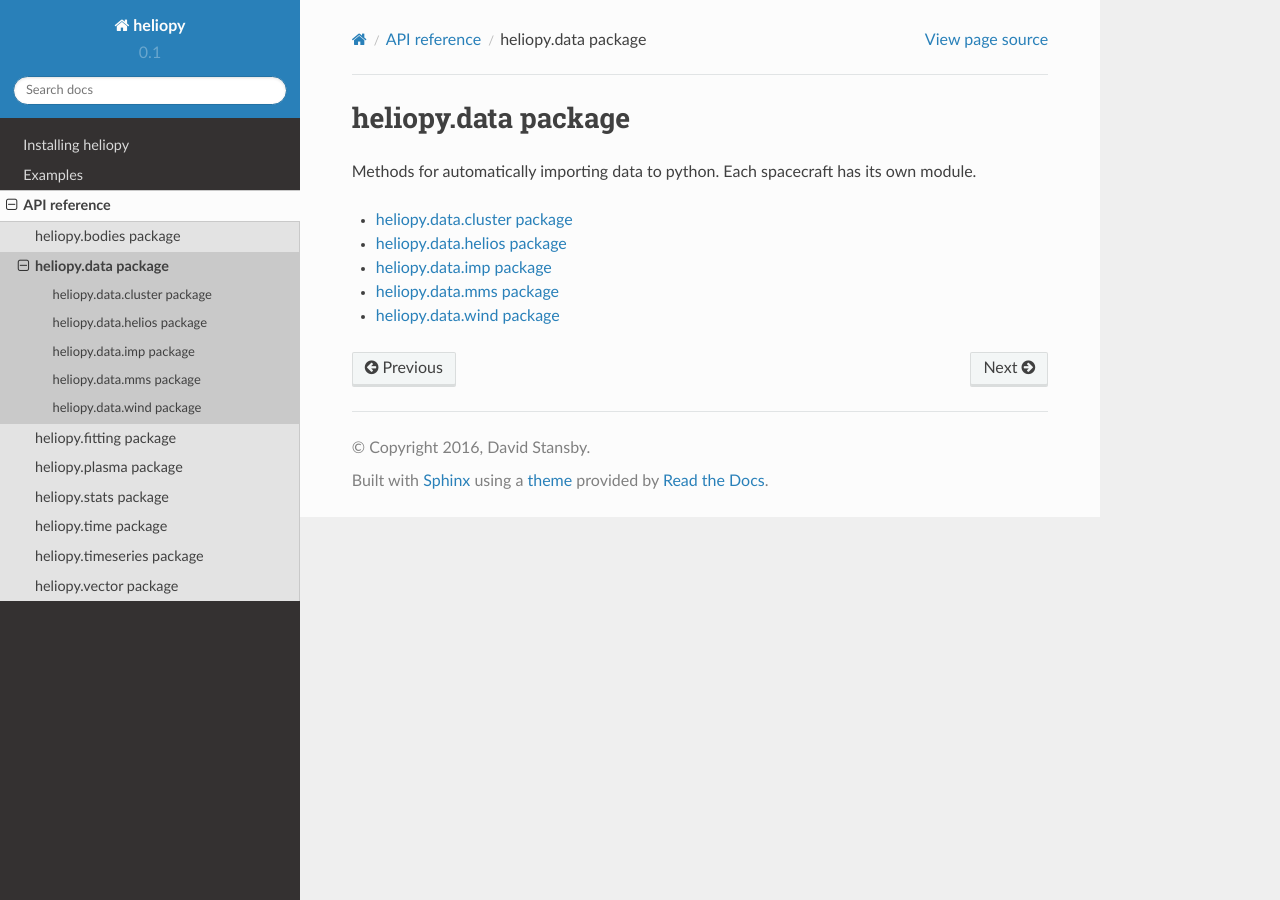
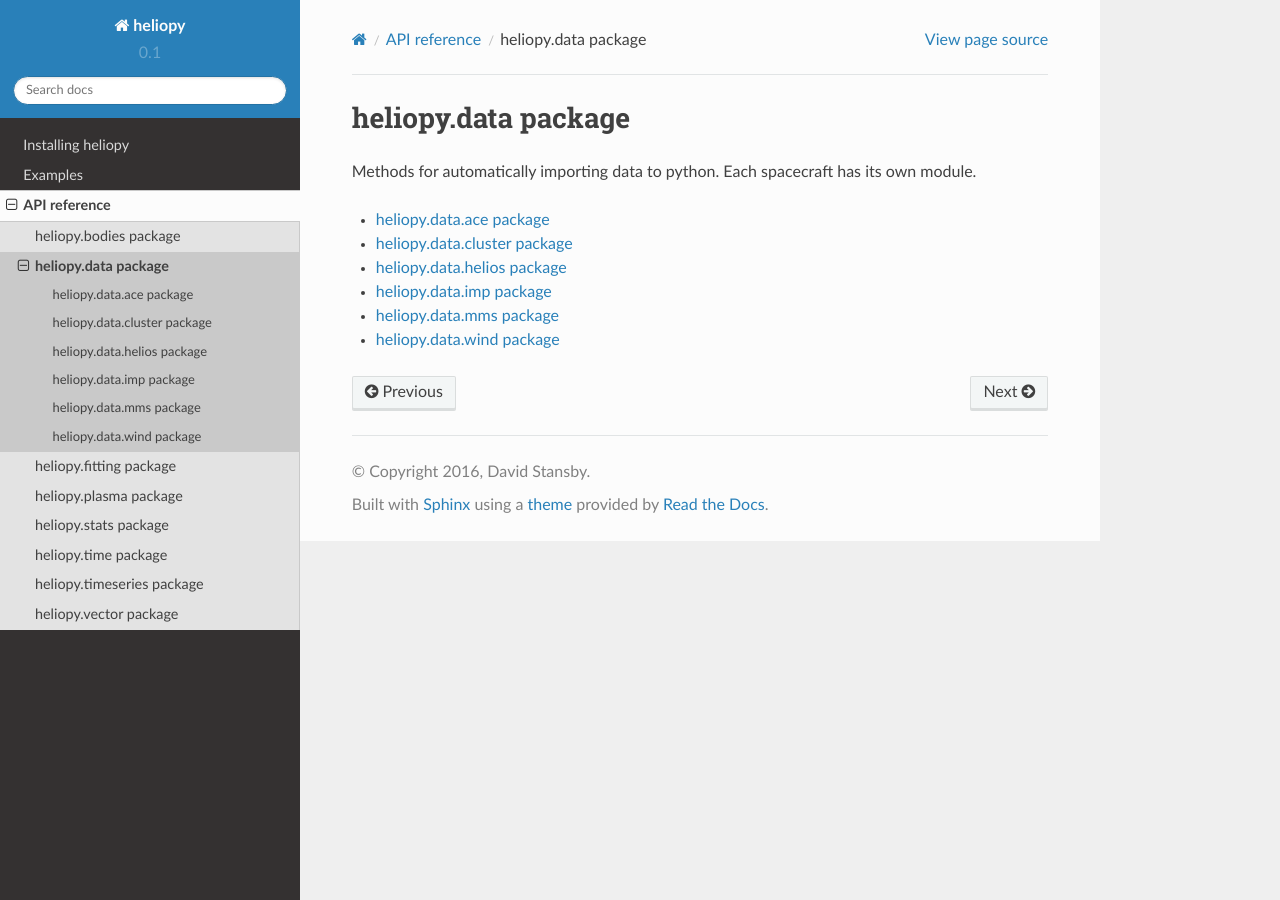
Before and after one commit to heliopython/heliopy, a Sphinx documentation site: the page built from doc/source/code_ref/data/index.rst, in a window 1280 px wide. Built offline with Sphinx 7.4.7 and the Read the Docs theme 2.0.0, drawn with Linux system fonts in a browser that asks for light colours.

Commit message:
Add ACE to docs

```diff
--- /dev/null
+++ b/doc/source/code_ref/data/ace.rst
@@ -0,0 +1,5 @@
+heliopy.data.ace package
+------------------------
+
+.. automodule:: heliopy.data.ace
+   :members:
--- a/doc/source/code_ref/data/index.rst
+++ b/doc/source/code_ref/data/index.rst
@@ -7,6 +7,7 @@ own module.
 .. toctree::
    :maxdepth: 2
 
+   ace
    cluster
    helios
    imp
```
